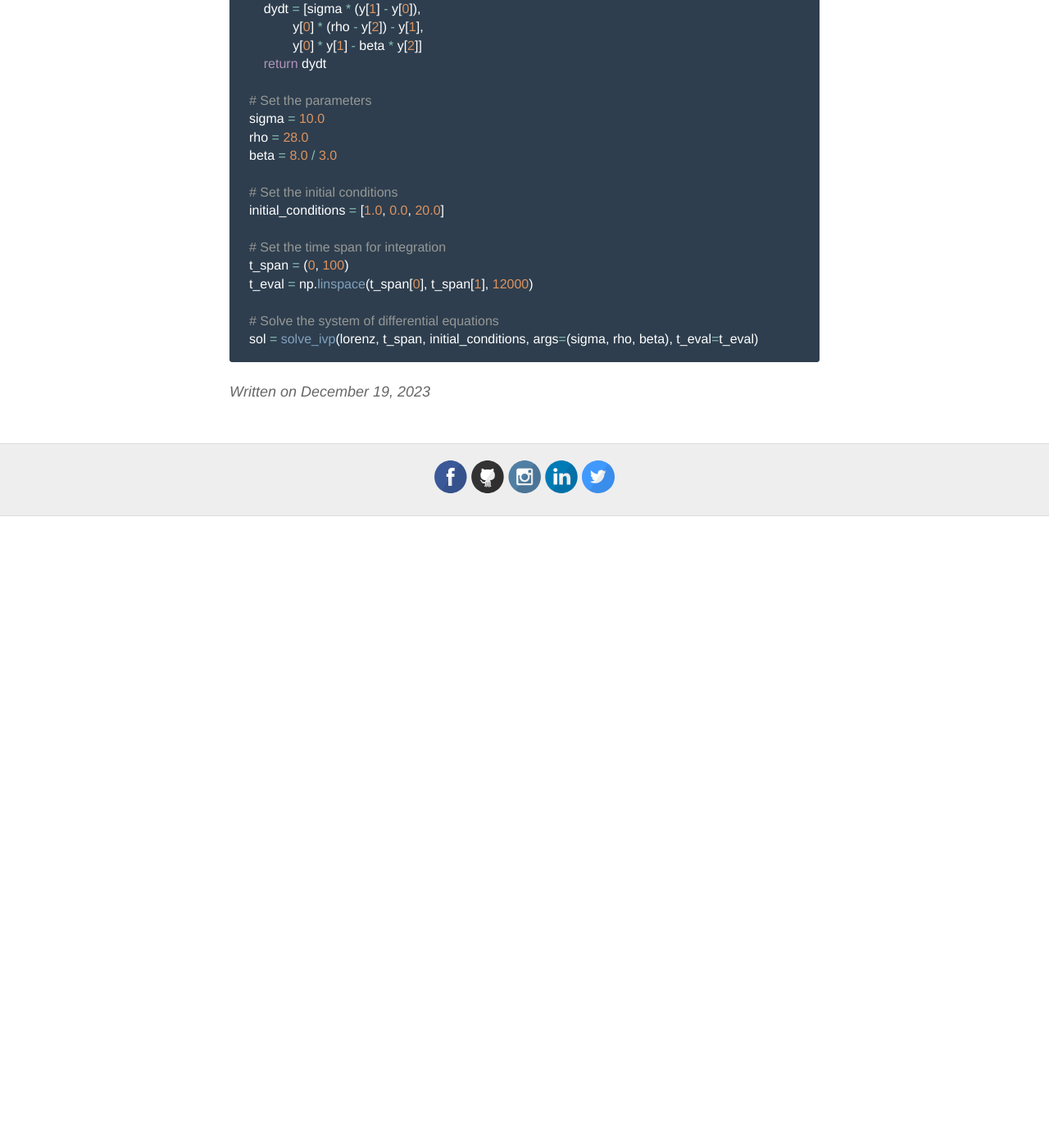
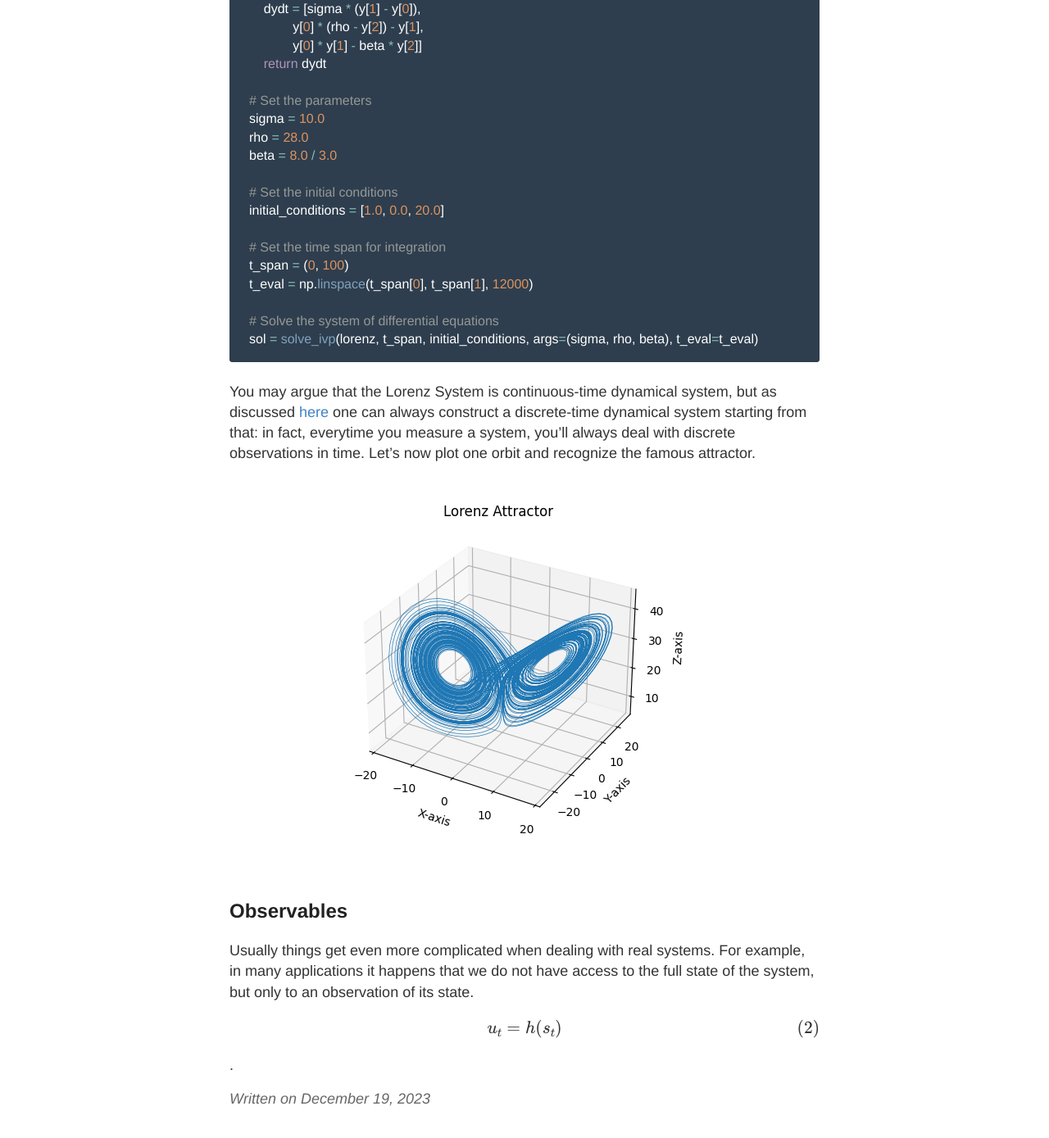
Before and after one commit to verzep/verzep.github.io, a Jekyll site: the page built from _posts/2023-12-19-Takens.md, in a window 1280 px wide and 1400 px high, scrolled down 865 px. Shown: the top 1389 px of the window at 82% size. Built offline with Jekyll 4.4.1, drawn with Linux system fonts in a browser that asks for light colours; formulas are drawn with MathJax 3; before the commit the page ends 1495 px from its top, so only the background shows below that.

Commit message:
start again

````diff
--- a/_posts/2023-12-19-Takens.md
+++ b/_posts/2023-12-19-Takens.md
@@ -45,3 +45,17 @@ t_eval = np.linspace(t_span[0], t_span[1], 12000)
 # Solve the system of differential equations
 sol = solve_ivp(lorenz, t_span, initial_conditions, args=(sigma, rho, beta), t_eval=t_eval)
 ```
+
+You may argue that the Lorenz System is continuous-time dynamical system, but as discussed [here](https://verzep.github.io/Dynamical-Systems/) one can always construct a discrete-time dynamical system starting from that:
+in fact, everytime you measure a system, you'll always deal with discrete observations in time.
+Let's now plot one orbit and recognize the famous attractor.
+
+![]({{ site.url }}/images/2023-12-19/Lorenz_attractor.png)
+
+## Observables
+Usually things get even more complicated when dealing with real systems.
+For example, in many applications it happens that we do not have access to the full state of the system, but only to an observation of its state.
+
+\begin{equation}\label{eqn:takens_observable}
+    u_{t}=h(s_{t})
+\end{equation}.
````
